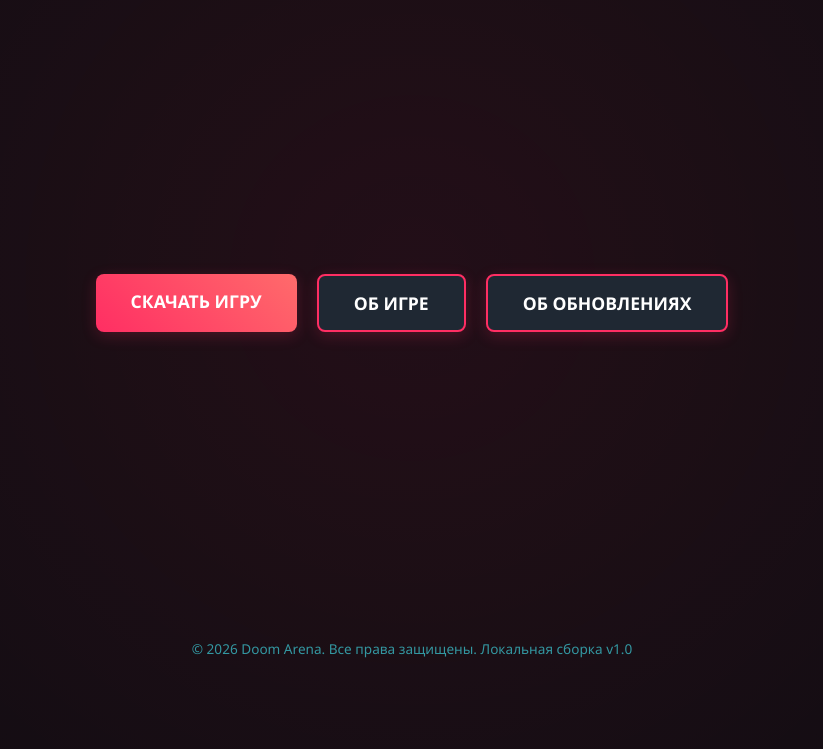
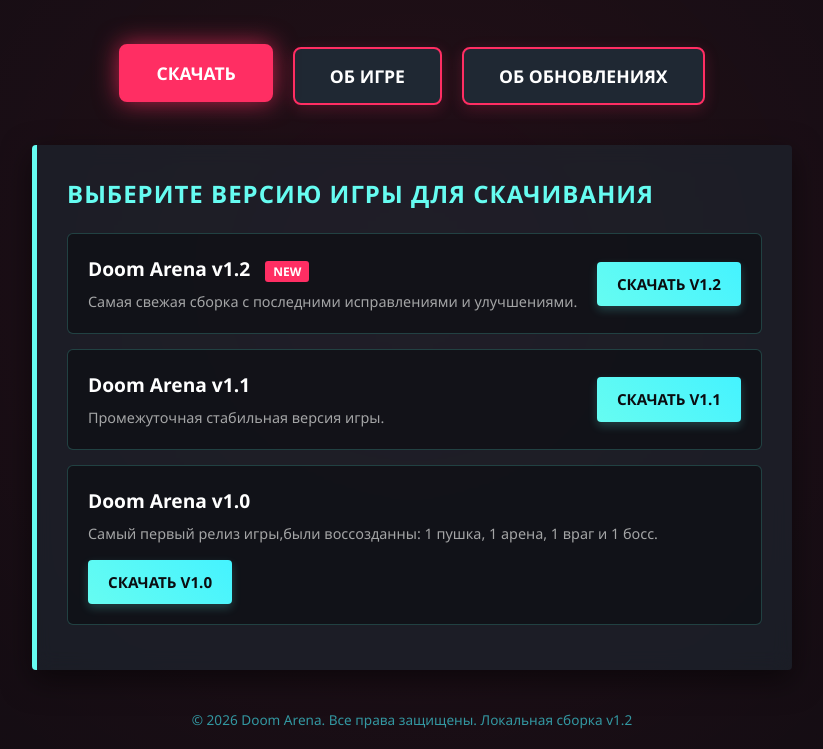
Before and after one commit to a35509875-web/doomarena, a plain HTML site: page index.html in a window 1280 px wide. Shown: the part 122-871 px from the top of the page, without its empty margins (228-1051 px from the left). Before the commit the page ends 800 px from the top, so only its background shows below. Drawn offline with Linux system fonts and the light colour scheme.

Commit message:
Update index.html

```diff
--- a/index.html
+++ b/index.html
@@ -72,7 +72,7 @@
             justify-content: center;
         }
 
-        /* Навигация / Кнопки */
+        /* Навигация / Главные кнопки */
         .nav-buttons {
             display: flex;
             gap: 20px;
@@ -98,20 +98,10 @@
             box-shadow: 0 4px 15px rgba(255, 46, 99, 0.2);
         }
 
-        .btn:hover {
+        .btn:hover, .btn.active {
             background: #ff2e63;
             box-shadow: 0 0 25px rgba(255, 46, 99, 0.7);
             transform: translateY(-3px);
-        }
-
-        .btn-download {
-            background: linear-gradient(45deg, #ff2e63, #ff6b6b);
-            border: none;
-        }
-
-        .btn-download:hover {
-            background: linear-gradient(45deg, #ff6b6b, #ff2e63);
-            box-shadow: 0 0 30px rgba(255, 46, 99, 0.9);
         }
 
         /* Контентные блоки */
@@ -126,15 +116,72 @@
             animation: fadeIn 0.5s ease forwards;
             line-height: 1.6;
             font-size: 1.1rem;
-            text-align: justify;
+            width: 100%;
         }
 
         .content-section h2 {
             color: #66fcf1;
-            margin-bottom: 15px;
+            margin-bottom: 20px;
             text-transform: uppercase;
             font-size: 1.5rem;
             letter-spacing: 1px;
+        }
+
+        /* Стили для списка версий во вкладке Скачать */
+        .version-card {
+            background: rgba(11, 12, 16, 0.6);
+            border: 1px solid rgba(102, 252, 241, 0.2);
+            padding: 20px;
+            border-radius: 6px;
+            margin-bottom: 15px;
+            display: flex;
+            justify-content: space-between;
+            align-items: center;
+            flex-wrap: wrap;
+            gap: 15px;
+        }
+
+        .version-info h3 {
+            color: #fff;
+            font-size: 1.2rem;
+            margin-bottom: 5px;
+        }
+
+        .version-info p {
+            font-size: 0.9rem;
+            color: #a4a5a6;
+        }
+
+        /* Кнопки скачивания версий */
+        .btn-inner-download {
+            background: linear-gradient(45deg, #66fcf1, #45f3ff);
+            color: #0b0c10;
+            border: none;
+            padding: 10px 20px;
+            font-size: 0.95rem;
+            font-weight: bold;
+            border-radius: 4px;
+            text-decoration: none;
+            text-transform: uppercase;
+            transition: all 0.3s ease;
+            box-shadow: 0 4px 10px rgba(102, 252, 241, 0.2);
+        }
+
+        .btn-inner-download:hover {
+            box-shadow: 0 0 20px rgba(102, 252, 241, 0.6);
+            transform: scale(1.05);
+        }
+
+        .latest-badge {
+            background: #ff2e63;
+            color: #fff;
+            font-size: 0.75rem;
+            padding: 2px 8px;
+            border-radius: 3px;
+            margin-left: 10px;
+            vertical-align: middle;
+            text-transform: uppercase;
+            font-weight: bold;
         }
 
         /* Анимация появления */
@@ -157,6 +204,8 @@
             .logo { font-size: 2.2rem; }
             .nav-buttons { flex-direction: column; width: 100%; padding: 0 20px; }
             .btn { width: 100%; text-align: center; }
+            .version-card { flex-direction: column; text-align: center; }
+            .btn-inner-download { width: 100%; text-align: center; }
         }
     </style>
 </head>
@@ -171,65 +220,116 @@
 
     <main>
         <div class="nav-buttons">
-            <!-- Кнопка скачивания. Укажи правильный путь к архиву в href -->
-            <a href="Doom_Arena.zip" download class="btn btn-download">Скачать игру</a>
-            <button class="btn" onclick="showSection('about')">Об игре</button>
-            <button class="btn" onclick="showSection('updates')">Об обновлениях</button>
+            <button id="btn-download" class="btn" onclick="showSection('download')">Скачать</button>
+            <button id="btn-about" class="btn" onclick="showSection('about')">Об игре</button>
+            <button id="btn-updates" class="btn" onclick="showSection('updates')">Об обновлениях</button>
         </div>
 
-        <!-- Секция: Об игре -->
+        <!-- СЕКЦИЯ: Скачать (Выбор версий) -->
+        <div id="download" class="content-section">
+            <h2>Выберите версию игры для скачивания</h2>
+
+            <!-- КАРТОЧКА ВЕРСИИ 1.2 -->
+            <div class="version-card">
+                <div class="version-info">
+                    <h3>Doom Arena v1.2 <span class="latest-badge">New</span></h3>
+                    <p>Самая свежая сборка с последними исправлениями и улучшениями.</p>
+                </div>
+                <a href="Doom_Arena_v1.2.zip" download class="btn-inner-download">Скачать v1.2</a>
+            </div>
+
+            <!-- КАРТОЧКА ВЕРСИИ 1.1 -->
+            <div class="version-card">
+                <div class="version-info">
+                    <h3>Doom Arena v1.1</h3>
+                    <p>Промежуточная стабильная версия игры.</p>
+                </div>
+                <a href="Doom_Arena_v1.1.zip" download class="btn-inner-download">Скачать v1.1</a>
+            </div>
+
+            <!-- КАРТОЧКА ВЕРСИИ 1.0 -->
+            <div class="version-card">
+                <div class="version-info">
+                    <h3>Doom Arena v1.0</h3>
+                    <p>Самый первый релиз игры,были воссозданны: 1 пушка, 1 арена, 1 враг и 1 босс.</p>
+                </div>
+                <a href="Doom_Arena_v1.0.zip" download class="btn-inner-download">Скачать v1.0</a>
+            </div>
+        </div>
+
+        <!-- СЕКЦИЯ: Об игре -->
         <div id="about" class="content-section">
             <h2>О проекте Doom Arena</h2>
-            <p>
+            <p style="text-align: justify;">
                 <strong>Doom Arena</strong> — это динамичный шутер с рейтрейсинг-миром, полностью созданный на Python!
                 Игра представляет собой драйвовую пародию на легендарный Doom, но в более простом и концентрированном формате с битвами на арене против волн врагов.
             </p>
             <br>
-            <p>
+            <p style="text-align: justify;">
                 Текущая версия включает в себя 1 пушку, 1 вид рядовых врагов, 1 арену и 1 мощного босса, который бросит вам вызов строго на 10-й волне.
                 Так как игра является полностью локальной, её код открыт — вы можете модифицировать и настраивать проект полностью под себя!
             </p>
             <br>
-            <p>
+            <p style="text-align: justify;">
                 <strong>В будущих обновлениях вас ждет:</strong> поддержка пользовательских модов, полноценное проработанное игровое меню, разнообразие арен, уникальные враги, новые боссы и, самое главное, полноценный <strong>Сюжетный режим</strong>.
-                В более далекой перспективе планируется запуск <strong>Doom Arena Multiplayer (DAM)</strong>, который объединит в себе лучшие наработки первой, второй и третьей версий игры.
+                В более далекой перспективе планируется запуск <strong>Doom Arena Multiplayer (DAM)</strong>, который объединит в себе лучшие наработки первой, второй и третьей версий игры. На текущий момент (12.06.2026) доступна только первая ветка обновлений.
             </p>
         </div>
 
-        <!-- Секция: Об обновлениях -->
+        <!-- СЕКЦИЯ: Об обновлениях -->
         <div id="updates" class="content-section">
             <h2>История обновлений</h2>
-            <p><strong>Версия v1.0 (Текущая от 12.06.2026)</strong></p>
+
+            <p><strong>Версия v1.2 (Текущая)</strong></p>
             <hr style="border: 0; height: 1px; background: #66fcf1; margin: 10px 0 15px 0; opacity: 0.3;">
-            <p>
-                Это самый первый релиз игры! На данный момент (12.06.2026) воссоздана базовая архитектура проекта:
-            </p>
-            <ul style="margin-left: 20px; margin-top: 10px; list-style-type: square;">
-                <li>Реализована 1 боевая арена;</li>
-                <li>Добавлен 1 вид стандартных врагов для разминки;</li>
-                <li>Доступно 1 мощное оружие;</li>
-                <li>Воссоздан 1 главный Босс (появляется только на 10-й волне).</li>
-            </ul>
+            <p>Были исправленны настройки,так же был добавлен выбор арен,появились новые враги,исправлен баг с не появлением аптечки, а так же добавлена возможность создавать свои моды (будет исправленно в первом патче).Для етой версии на сайте игры будут выходить патчи что бы довести ее до ума.</p>
+
+            <br>
+
+            <p><strong>Версия v1.1</strong></p>
+            <hr style="border: 0; height: 1px; background: #66fcf1; margin: 10px 0 15px 0; opacity: 0.3;">
+            <p>Были исправленны множественные баги так же оптимизация игры,счетчик фпс в правом верхнем углу,а так же добавлена аптечка,если ваше здоровье ниже 50% восле счетчика фпс появляеться таймер после которого появляеться аптечка ( баг-1).</p>
+
+            <br>
+
+            <p><strong>Версия v1.0</strong></p>
+            <hr style="border: 0; height: 1px; background: #66fcf1; margin: 10px 0 15px 0; opacity: 0.3;">
+            <p>В первой версии Doom Arena был воссоздан 1 босс (только на 10 волне), 1 враг, 1 оружие и 1 арена.</p>
         </div>
     </main>
 
     <footer>
-        &copy; 2026 Doom Arena. Все права защищены. Локальная сборка v1.0
+        &copy; 2026 Doom Arena. Все права защищены. Локальная сборка v1.2
     </footer>
 
     <script>
-        // Функция для переключения вкладок
         function showSection(sectionId) {
             // Скрываем все секции
             document.querySelectorAll('.content-section').forEach(section => {
                 section.style.display = 'none';
             });
 
-            // Показываем выбранную секцию
+            // Убираем класс подсветки со всех кнопок
+            document.querySelectorAll('.btn').forEach(btn => {
+                btn.classList.remove('active');
+            });
+
+            // Показываем нужную секцию
             const activeSection = document.getElementById(sectionId);
             if (activeSection) {
                 activeSection.style.display = 'block';
             }
+
+            // Подсвечиваем нажатую кнопку
+            const activeSub = document.getElementById('btn-' + sectionId);
+            if (activeSub) {
+                activeSub.classList.add('active');
+            }
+        }
+
+        // По умолчанию открываем вкладку "Скачать" при загрузке страницы
+        window.onload = function() {
+            showSection('download');
         }
     </script>
 </body>
```
